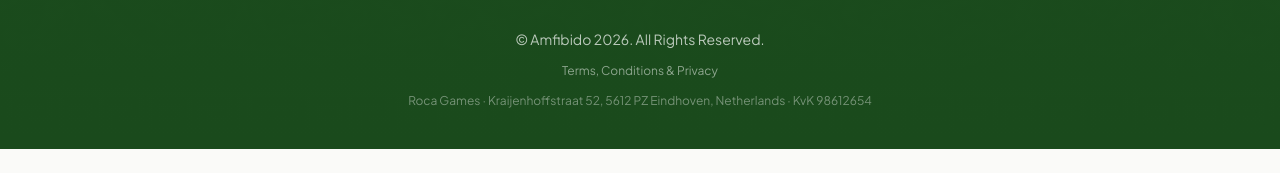
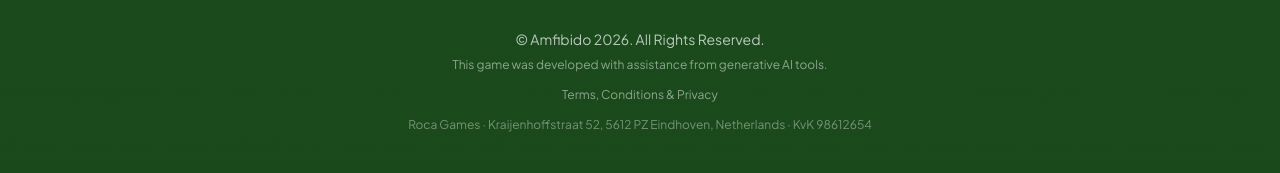
Before and after one commit to ron/amfibido-website, an Eleventy site: page index.njk in a window 1280 px wide. Shown: the part 3028-3201 px from the top of the page. Before the commit the page ends 3177 px from the top, so only its background shows below. Built offline with nearby package versions, Linux system fonts and the light colour scheme; Eleventy itself is replaced by a stand-in of ours; files that its build step writes are made by us from their sources.

Commit message:
AI in footer

```diff
--- a/_includes/base.njk
+++ b/_includes/base.njk
@@ -318,6 +318,7 @@
             <!-- Footer Bottom -->
             <div class="mt-8 text-center">
               <p class="text-white/70 text-sm mb-2">© Amfibido 2026. All Rights Reserved.</p>
+              <p class="text-white/50 text-xs mb-2">This game was developed with assistance from generative AI tools.</p>
               <a href="{{ '/terms' | url }}" class="text-white/50 hover:text-white/70 text-xs transition-colors">Terms, Conditions & Privacy</a>
               <p class="text-white/40 text-xs mt-3">Roca Games · Kraijenhoffstraat 52, 5612 PZ Eindhoven, Netherlands · KvK 98612654</p>
             </div>
```
